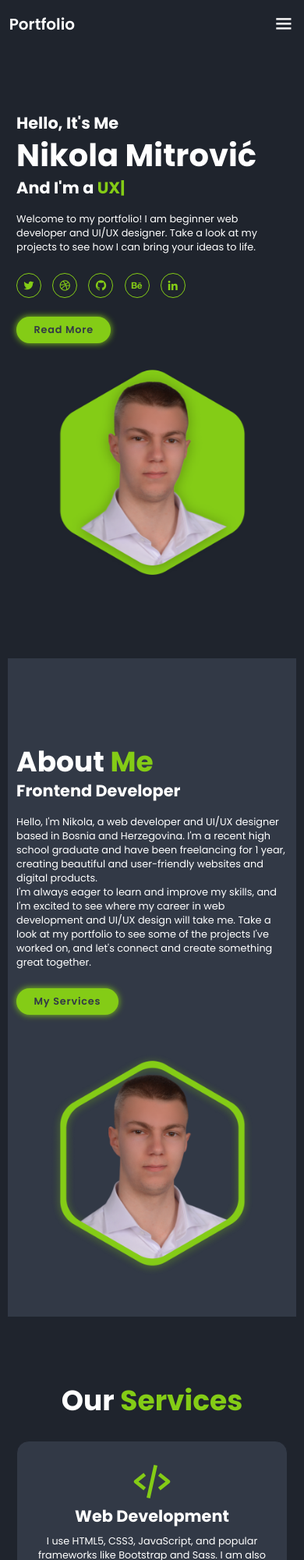
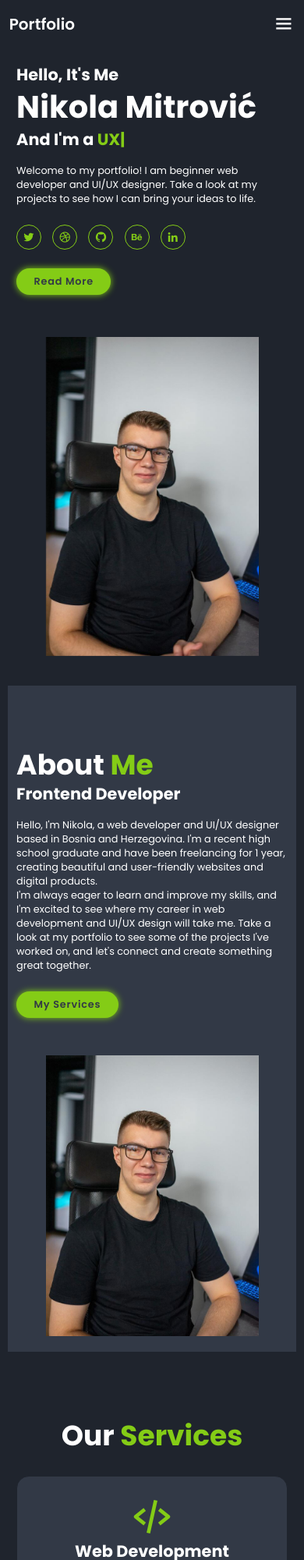
Before and after one commit to NikolaM4/my-portfolio, a website built with Parcel: page index.html in a window 390 px wide. Shown: the top 2000 px of the page at 78% size. Built offline with nearby package versions, Linux system fonts and the light colour scheme.

Commit message:
Fixing portfolio

```diff
--- a/css/style.css
+++ b/css/style.css
@@ -1,4 +1,4 @@
-@import url("https://fonts.googleapis.com/css2?family=Poppins:wght@300;400;500;600;700;800;900&display=swap");
+@import url('https://fonts.googleapis.com/css2?family=Poppins:wght@300;400;500;600;700;800;900&display=swap');
 
 * {
   margin: 0;
@@ -8,7 +8,7 @@
   border: none;
   outline: none;
   scroll-behavior: smooth;
-  font-family: "Poppins", sans-serif;
+  font-family: 'Poppins', sans-serif;
 }
 
 :root {
@@ -79,10 +79,11 @@ section {
   display: flex;
   justify-content: center;
   align-items: center;
+  gap: 20rem;
 }
 
 .home-img img {
-  width: 35vw;
+  width: 20vw;
   animation: floatImage 4s ease-in-out infinite;
 }
 
@@ -167,7 +168,9 @@ span {
 }
 
 .about-img img {
-  width: 35vw;
+  width: 30vw;
+  object-fit: cover;
+  height: 45rem;
 }
 
 .heading {
@@ -404,6 +407,9 @@ span {
 }
 
 @media (max-width: 991px) {
+  .home {
+    gap: 8rem;
+  }
   .header {
     padding: 2rem 3%;
   }
@@ -425,7 +431,7 @@ span {
   }
 }
 
-@media (max-width: 768px) {
+@media (width <= 768px) {
   #menu-icon {
     display: block;
   }
@@ -454,6 +460,7 @@ span {
 
   .home {
     flex-direction: column;
+    gap: 5rem;
   }
 
   .home-content h3 {
@@ -491,7 +498,10 @@ span {
   }
 }
 
-@media (max-width: 450px) {
+@media (width <= 450px) {
+  .home {
+    gap: 5rem;
+  }
   html {
     font-size: 50%;
   }
@@ -506,6 +516,9 @@ span {
 }
 
 @media (max-width: 365px) {
+  .home {
+    gap: 2rem;
+  }
   .home-img img {
     width: 90vw;
   }
--- a/index.html
+++ b/index.html
@@ -45,14 +45,14 @@
       </div>
 
       <div class="home-img">
-        <img src="src/Home Section IMG.png" alt="Home image" />
+        <img src="src/Home Section IMG.jpg" alt="Home image" />
       </div>
     </section>
 
     <!-- about section design -->
     <section class="about" id="about">
       <div class="about-img">
-        <img src="src/About Me Section IMG.png" alt="About Image" />
+        <img src="src/Home Section IMG.jpg" id="about-img" alt="About Image" />
       </div>
 
       <div class="about-content">
```
Also changed, not shown: src/Home Section IMG 2.png (renamed from src/Home Section IMG.png), src/Home Section IMG.jpg (added).
